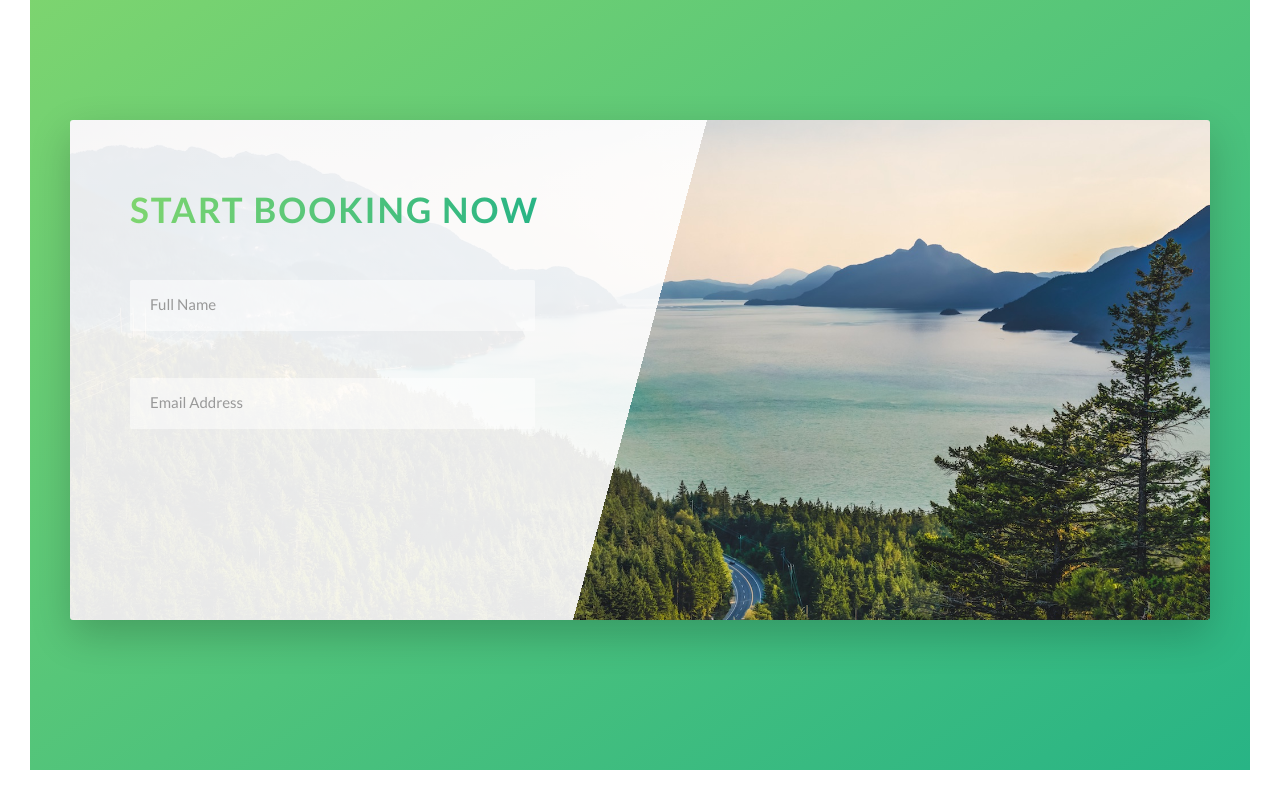
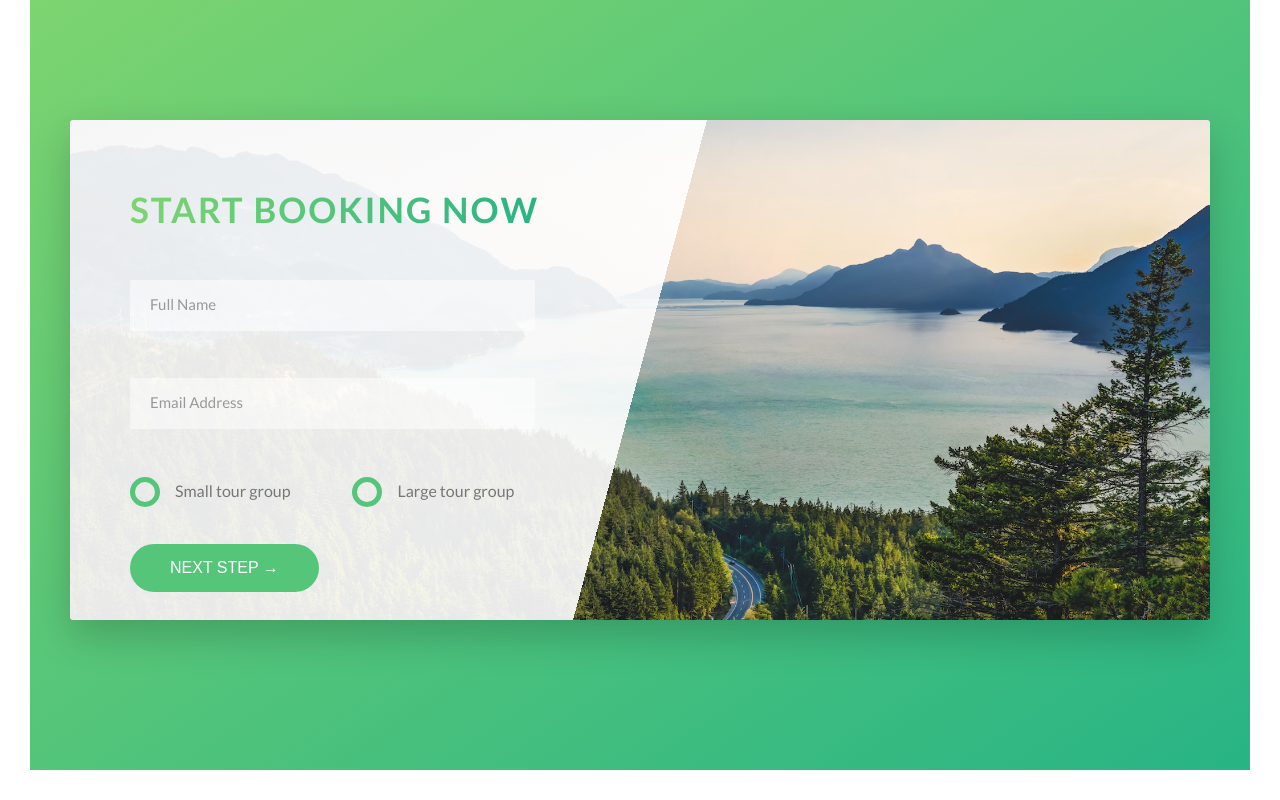
Before and after one commit to ChrisH81/Tour-Site, a website: page index.html in a window 1280 px wide. Shown: the part 4550-5350 px from the top of the page. Drawn offline with Linux system fonts and the light colour scheme.

Commit message:
* Add radio buttons and style * Give utilities the !important property

```diff
--- a/index.html
+++ b/index.html
@@ -272,6 +272,27 @@
                                     <input type="email" class="form__input" placeholder="Email Address" id="email" required>
                                     <label for="email" class="form__label">Email Address</label>
                                 </div>
+
+                                <div class="form__group u-margin-bottom-medium">
+                                    <div class="form__radio-group">
+                                        <input type="radio" class="form__radio-input" id="small" name="size">
+                                        <label for="small" class="form__radio-label">
+                                            <span class="form__radio-button"></span>
+                                            Small tour group
+                                        </label>
+                                    </div>
+                                    <div class="form__radio-group">
+                                        <input type="radio" class="form__radio-input" id="large" name="size">
+                                        <label for="large" class="form__radio-label">
+                                            <span class="form__radio-button"></span>
+                                            Large tour group
+                                        </label>
+                                    </div>
+                                </div>
+
+                                <div class="form__group">
+                                    <button class="btn btn--green">Next step &rarr;</button>
+                                </div>
                             </form>
                         </div>
                     </div>
--- a/sass/base/_utilities.scss
+++ b/sass/base/_utilities.scss
@@ -1,8 +1,8 @@
-.u-center-text { text-align: center; }
+.u-center-text { text-align: center !important; }
 
-.u-margin-bottom-small { margin-bottom: 1.5rem; }
-.u-margin-bottom-medium { margin-bottom: 4rem; }
-.u-margin-bottom-big { margin-bottom: 8rem; }
+.u-margin-bottom-small { margin-bottom: 1.5rem !important; }
+.u-margin-bottom-medium { margin-bottom: 4rem !important; }
+.u-margin-bottom-big { margin-bottom: 8rem !important; }
 
-.u-margin-top-big { margin-top: 8rem; }
-.u-margin-top-huge { margin-top: 10rem; }
+.u-margin-top-big { margin-top: 8rem !important; }
+.u-margin-top-huge { margin-top: 10rem !important; }
--- a/sass/components/_button.scss
+++ b/sass/components/_button.scss
@@ -1,4 +1,5 @@
 .btn {
+  &,
   &:link,
   &:visited {
     text-transform: uppercase;
@@ -9,6 +10,10 @@
     transition: all .2s ease-out;
     position: relative;
     font-size: $default-font-size;
+
+    // Change for the <button> element
+    border: none;
+    cursor: pointer;
   }
 
   &:hover {
@@ -21,7 +26,9 @@
     }
   }
 
-  &:active {
+  &:active,
+  &:focus {
+    outline: none;
     transform: translateY(-.1rem);
     box-shadow: 0 .5rem 1rem rgba($color-black, .2);
   }
--- a/sass/components/_form.scss
+++ b/sass/components/_form.scss
@@ -14,6 +14,7 @@
     border-bottom: 3px solid transparent;
     width: 90%;
     display: block;
+    transition: all .5s;
 
     &:focus {
       outline: none;
@@ -44,4 +45,50 @@
     visibility: hidden;
     transform: translateY(-4rem);
   }
+
+  &__radio-group {
+    width: 49%;
+    display: inline-block;
+  }
+
+  &__radio-input {
+    display: none;
+  }
+
+  &__radio-label {
+    font-size: $default-font-size;
+    cursor: pointer;
+    position: relative;
+    padding-left: 4.5rem;
+  }
+
+  &__radio-button {
+    height: 3rem;
+    width: 3rem;
+    border: 5px solid $color-primary;
+    border-radius: 50%;
+    display: inline-block;
+    position: absolute;
+    left: 0;
+    top: -.4rem;
+
+    &::after {
+      content: "";
+      display: block;
+      height: 1.3rem;
+      width: 1.3rem;
+      border-radius: 50%;
+      position: absolute;
+      top: 50%;
+      left: 50%;
+      transform: translate(-50%, -50%);
+      background-color: $color-primary;
+      opacity: 0;
+      transition: opacity .3s;
+    }
+  }
+
+  &__radio-input:checked ~ &__radio-label &__radio-button::after {
+    opacity: 1;
+  }
 }
```
Also changed, not shown: css/style.css.
